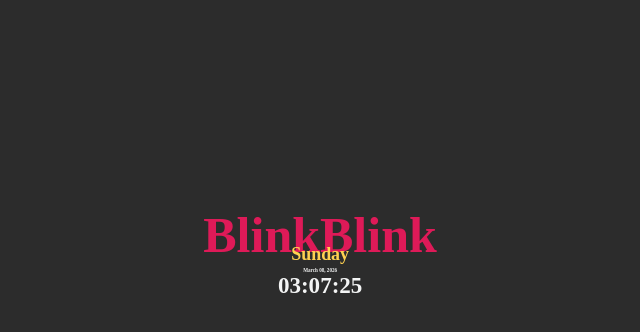
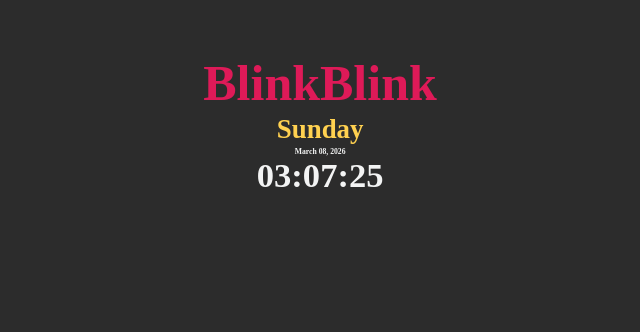
Before and after one commit to FRAmyZ010/BlinkBlink_Application, a website: page index.html in a window 1280 px wide. Both pictures are taken after a click on the button "FOCUS". Shown: the whole page, without its empty margins (320-960 px from the left). Drawn offline with Linux system fonts and the light colour scheme.

Commit message:
Fixed logo postion

```diff
--- a/index.html
+++ b/index.html
@@ -10,7 +10,7 @@
 
 
     <div class="container text-center">
-      <div>
+      <div class="logo-container">
         <h1 class="logo">BlinkBlink</h1>
       </div>
 
--- a/public/css/index.css
+++ b/public/css/index.css
@@ -25,6 +25,14 @@
     margin: 0;
 }
 
+.logo-container{
+    position: fixed;
+    align-items: center;
+    top: 20px;
+    left: 50%;
+    transform: translateX(-50%);
+}
+
 .btn{
     cursor: pointer;
     transition: 0.4s;
@@ -50,15 +58,18 @@
     font-size: 50px;
 }
 
+
+
+
 .header{
     transition: transform 2s ease, font-size 0.5s ease;
 }
 
 .header-minimized {
-    transform: scale(0.2);
+    transform: scale(0.3);
     transform-origin:top center;
     margin-bottom: -50px;
-    margin-top: -80px;
+    margin-top: -250px;
 }
 
 
```
